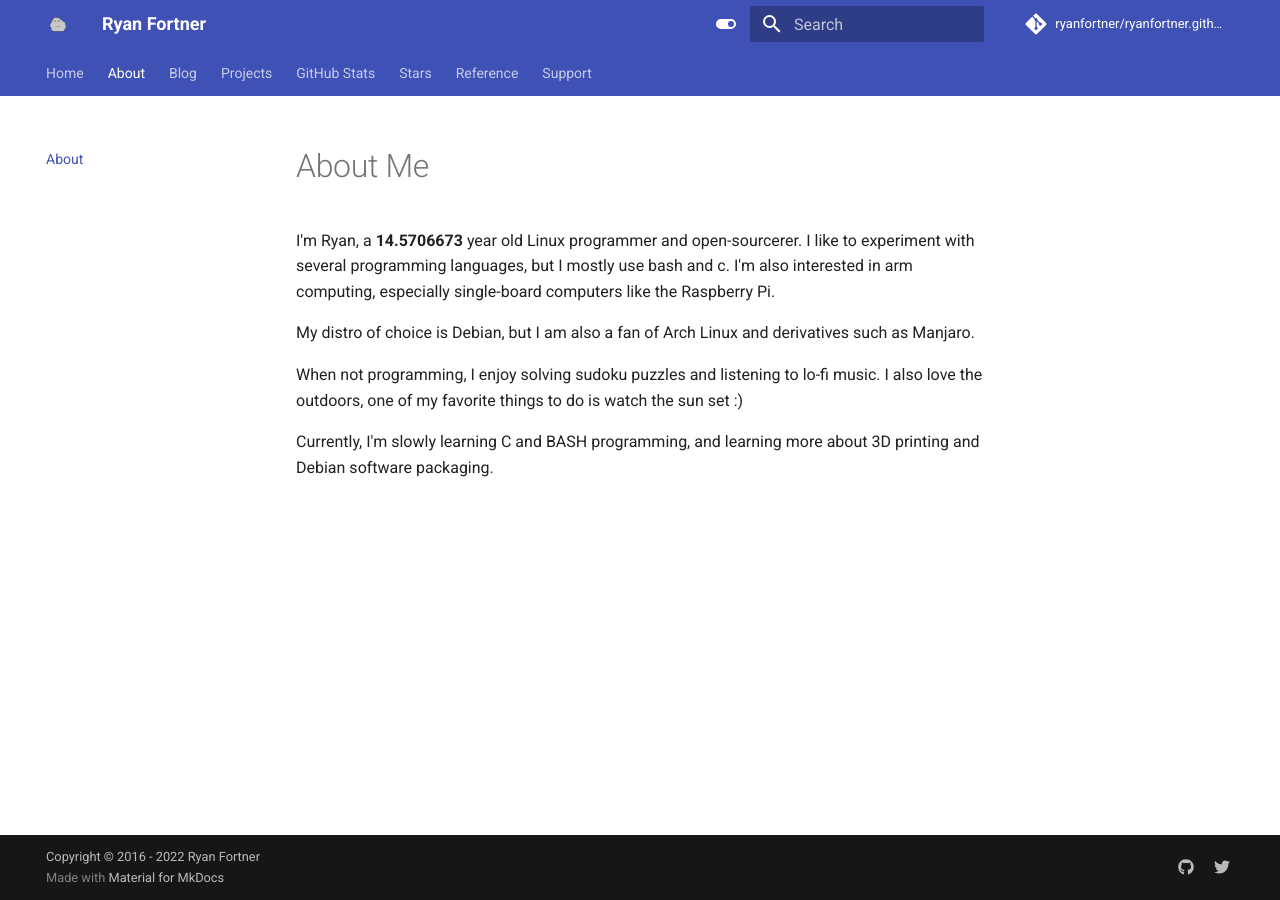
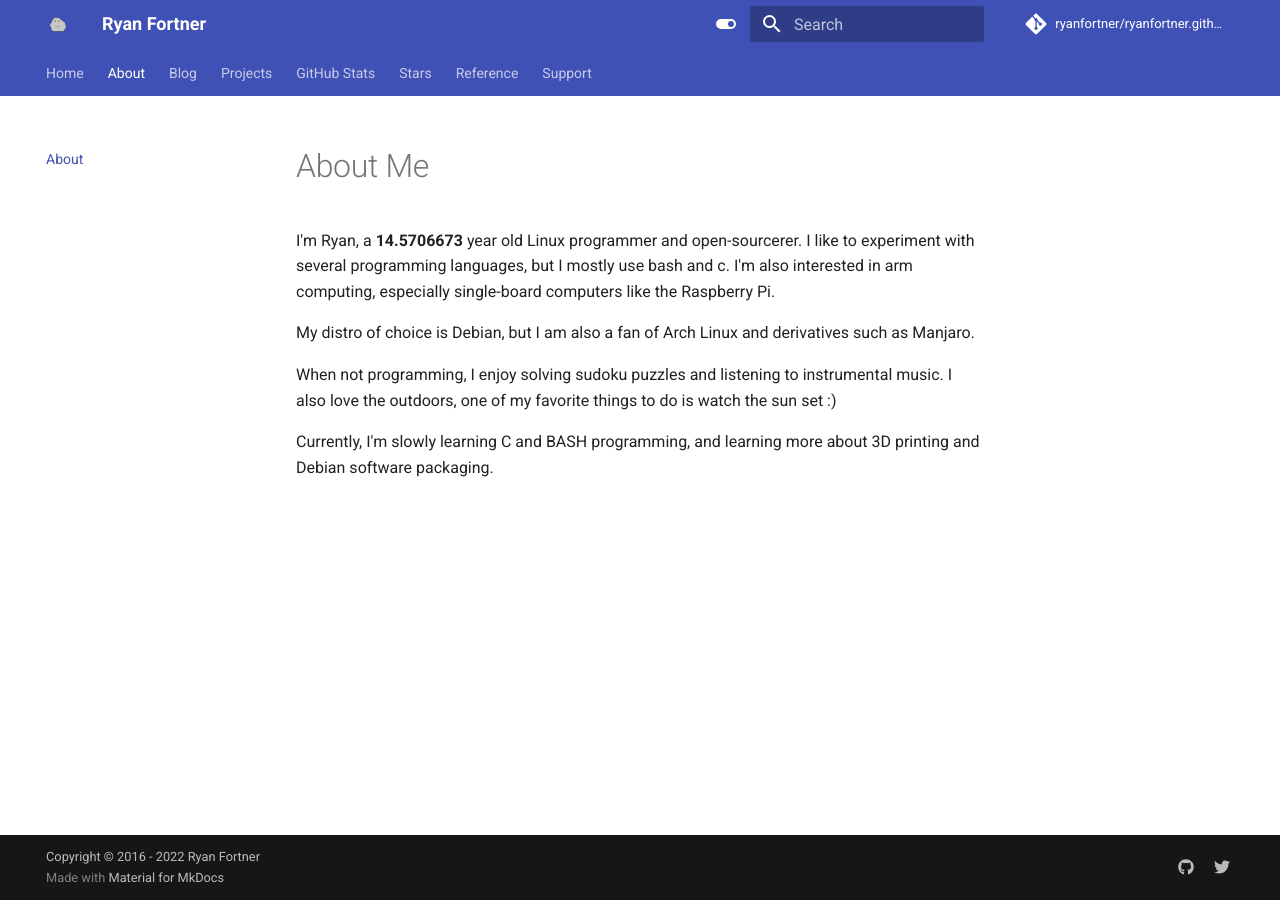
Before and after one commit to ryanfortner/ryanfortner.github.io, an MkDocs documentation site: the page built from docs/about-me.md, in a window 1280 px wide. Built offline with MkDocs 1.6.1 and Material for MkDocs 9.7.7, drawn with Linux system fonts in a browser that asks for light colours; comment, search, counter and statistics services are not loaded.

Commit message:
Update about-me.md

```diff
--- a/docs/about-me.md
+++ b/docs/about-me.md
@@ -8,6 +8,6 @@
 
 My distro of choice is Debian, but I am also a fan of Arch Linux and derivatives such as Manjaro.
 
-When not programming, I enjoy solving sudoku puzzles and listening to lo-fi music. I also love the outdoors, one of my favorite things to do is watch the sun set :)
+When not programming, I enjoy solving sudoku puzzles and listening to instrumental music. I also love the outdoors, one of my favorite things to do is watch the sun set :)
 
 Currently, I'm slowly learning C and BASH programming, and learning more about 3D printing and Debian software packaging.
```
